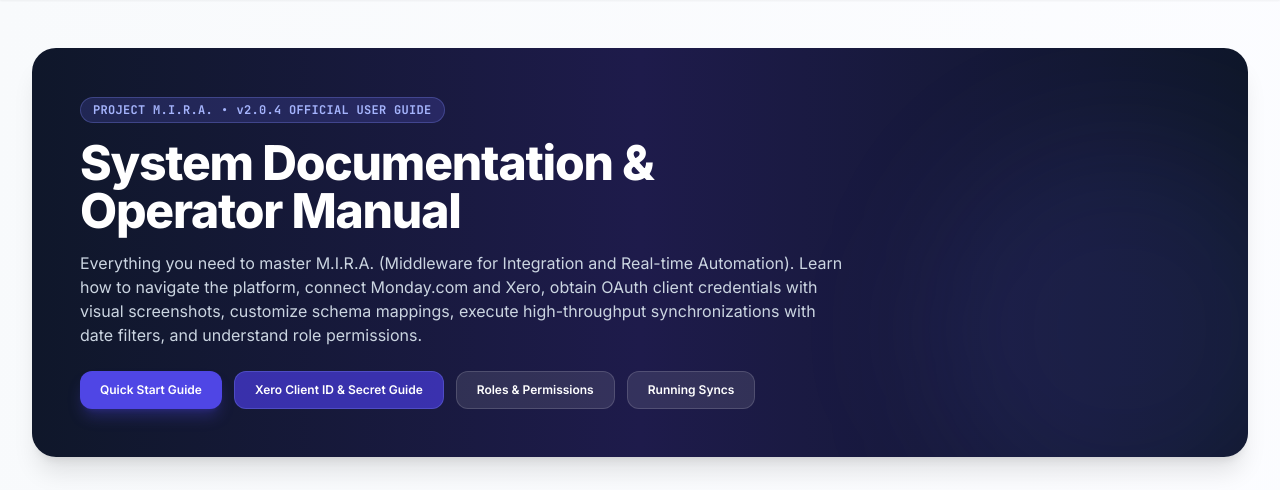
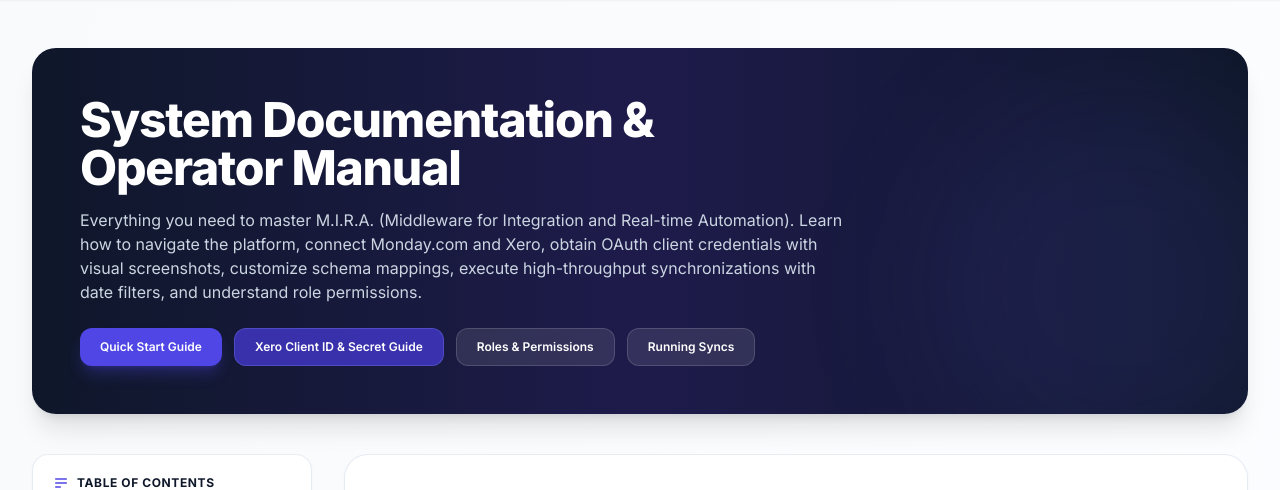
Before and after one commit to 19373191/MiraSoftware, a Flask app: template templates/documentation.html in a window 1280 px wide. Shown: the part 70-560 px from the top of the page. Run offline with Flask 3, Linux system fonts and the light colour scheme; the template is opened without the code that fills it, so the values that code supplies are empty; some libraries are stand-ins or nearby versions.

Commit message:
ui: remove PROJECT M.I.R.A. v2.0.4 OFFICIAL USER GUIDE badge from documentation hero banner

```diff
--- a/templates/documentation.html
+++ b/templates/documentation.html
@@ -8,11 +8,6 @@
     <!-- Top Hero Banner -->
     <div class="relative overflow-hidden rounded-3xl bg-gradient-to-r from-slate-900 via-indigo-950 to-slate-900 p-8 md:p-12 text-white shadow-xl">
         <div class="relative z-10 max-w-3xl space-y-4">
-            <div class="inline-flex items-center space-x-2 px-3 py-1 rounded-full bg-indigo-500/20 border border-indigo-400/30 text-indigo-300 text-xs font-mono font-bold tracking-wide">
-                <span>PROJECT M.I.R.A.</span>
-                <span>•</span>
-                <span>v2.0.4 OFFICIAL USER GUIDE</span>
-            </div>
             <h1 class="text-3xl md:text-5xl font-extrabold tracking-tight text-white leading-tight">
                 System Documentation & Operator Manual
             </h1>
```
